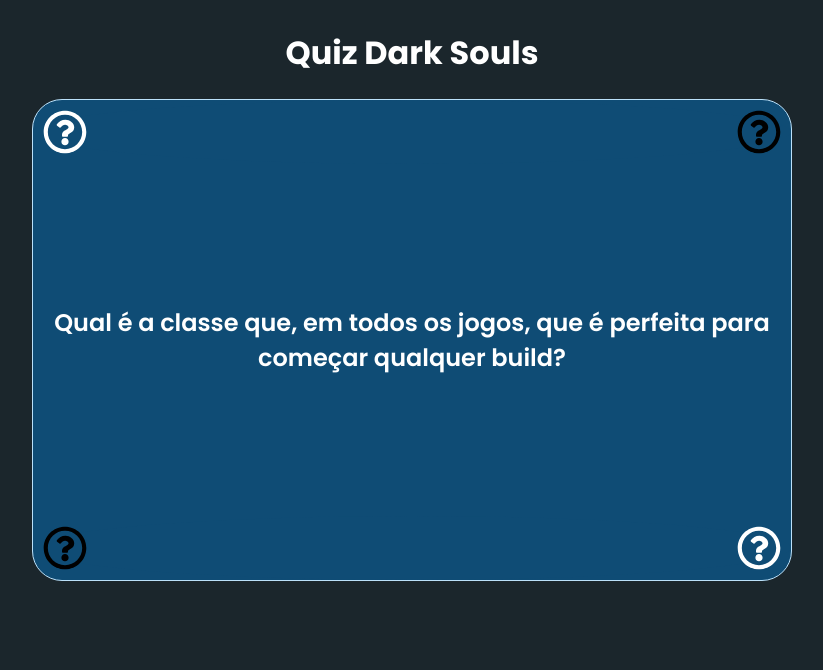
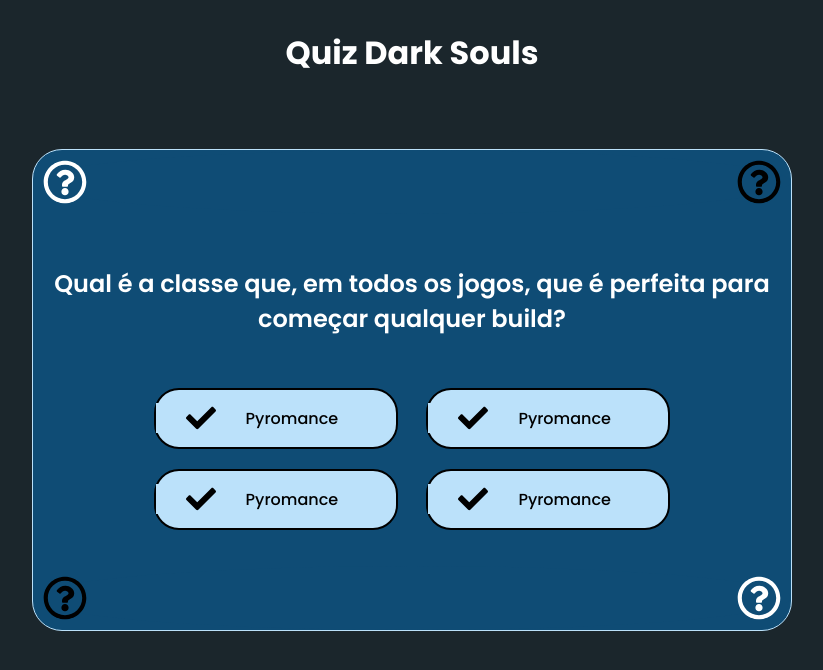
Before and after one commit to ufjf-dcc207/ufjf-dcc207-2024-3-a-trb1-MatheusRM1, a React (Vite) app: page / in a window 1280 px wide. Shown: the top 670 px of the page, without its empty margins (228-1051 px from the left). Built offline with nearby package versions, Linux system fonts and the light colour scheme.

Commit message:
Adiciona alternativas

```diff
--- /dev/null
+++ b/src/Alternativa.css
@@ -0,0 +1,32 @@
+.bloquinho{
+    display: flex;
+    flex-direction: row;
+    align-items: center;
+    min-width: 15em;
+    min-height: auto;
+    border-radius: 25px;
+    border: solid 2px;
+    border-color: black;
+    background-color: #BBE1FA;
+}
+
+.bloquinho:hover{
+    background-color: rgb(162, 225, 170);
+}
+
+.iconA, .texto{
+    padding: 0 0 0 20px;
+    background-color: inherit;
+    color: black;
+}
+
+.iconA{
+    width: 50px;
+    height: 30px;
+}
+
+
+.texto{
+    text-align: left;
+    font-weight: 500;
+}
--- /dev/null
+++ b/src/Alternativa.tsx
@@ -0,0 +1,17 @@
+import './Alternativa.css'
+import { FaCheck } from "react-icons/fa";
+
+
+
+export default function Alternativa(){
+    return(
+        <div className='bloquinho'>
+            <FaCheck className='iconA' size={28}/>
+            <p className='texto'>
+                Pyromance
+            </p>
+        </div>
+
+
+    )
+}
--- a/src/App.css
+++ b/src/App.css
@@ -3,6 +3,7 @@
     justify-content: center;
     align-items: center;
     flex-direction: column;
+    gap: 50px;
 }
 
 .titulo{
--- a/src/Bloco.css
+++ b/src/Bloco.css
@@ -11,7 +11,7 @@
     justify-content: space-between;
     justify-items: spa;
     width: 60%;
-    height: 60vh;
+    min-height: 60vh;
     border: solid 1px;
     border-color: #BBE1FA;
     border-radius: 30px;
@@ -20,10 +20,13 @@
     flex-direction: column;
 }
 
+.icon, .sessaoPergunta, .bordas, .pergunta, .alternativas{
+    background-color: inherit;
+}
+
 .icon{
     display: flex;
     justify-content: end;
-    background-color: #0F4C75;
     margin: 10px 10px 10px 10px;
     border-radius: 100%;
 }
@@ -33,19 +36,27 @@
     flex-direction: row;
     justify-content: center;
     align-items: center;
-    background-color: #0F4C75;
+
 }
 
 .bordas{
     display: flex;
     justify-content: space-between;
     border-radius: 100%;
-    background-color: #0F4C75
+
 }
 
 .pergunta{
     font-size: 24px;
     font-weight: 600;
     text-align: center;
-    background-color: #0F4C75;
 }
+
+.alternativas{
+    display: grid;
+    grid-template-columns: 20px 20px;
+    gap: 20px;
+    justify-items: center;
+    justify-content: space-evenly;
+
+}
--- a/src/Bloco.tsx
+++ b/src/Bloco.tsx
@@ -1,3 +1,4 @@
+import Alternativa from "./Alternativa";
 import "./Bloco.css";
 import { FaRegQuestionCircle } from "react-icons/fa";
 
@@ -15,6 +16,13 @@
             qualquer build?
           </h1>
         </div>
+        <div className="alternativas">
+            <Alternativa/>
+            <Alternativa/>
+            <Alternativa/>
+            <Alternativa/>
+
+        </div>
         <div className="bordas">
           <FaRegQuestionCircle size={44} className="icon" color="black" />
           <FaRegQuestionCircle size={44} className="icon" />
```
